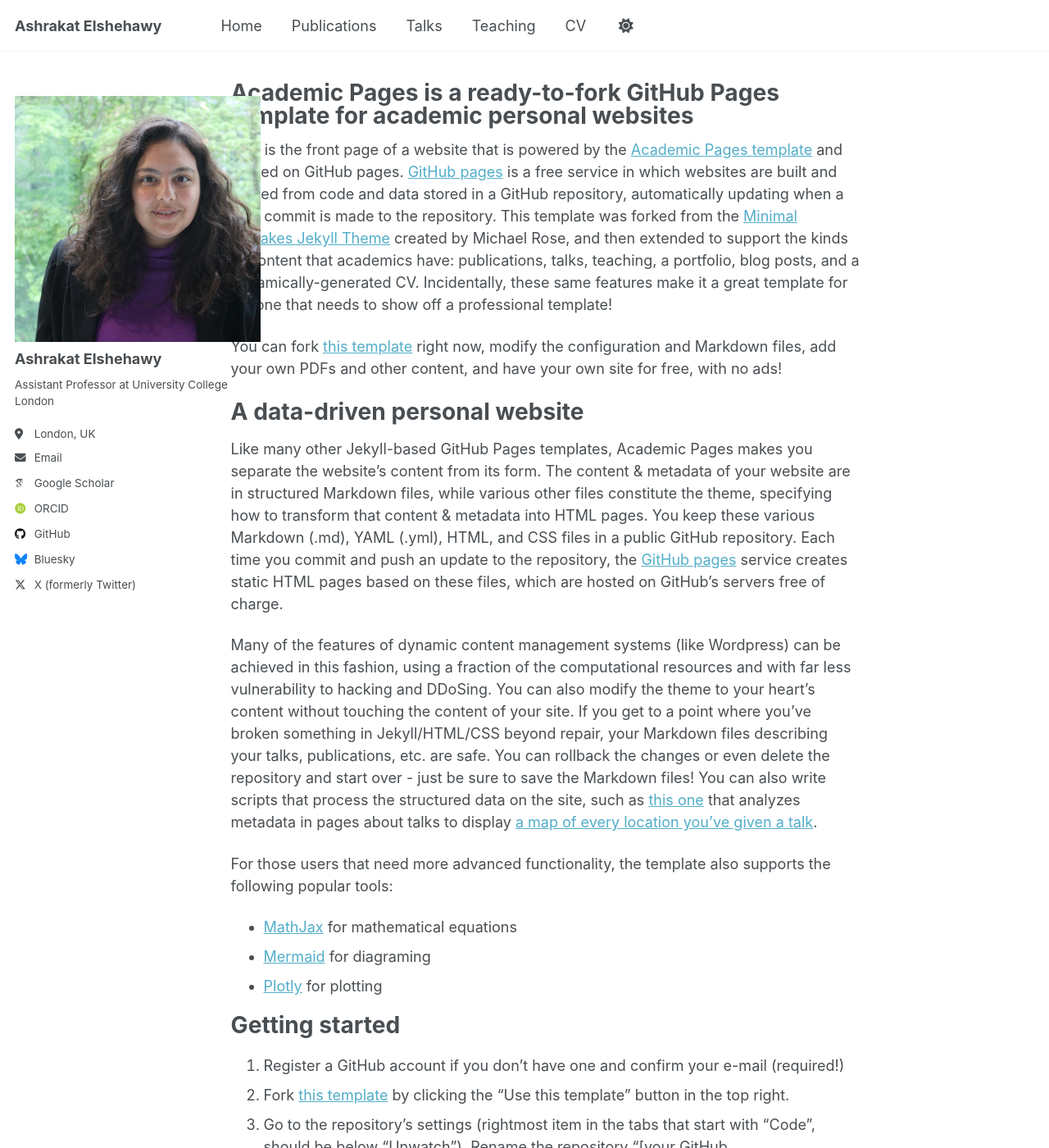
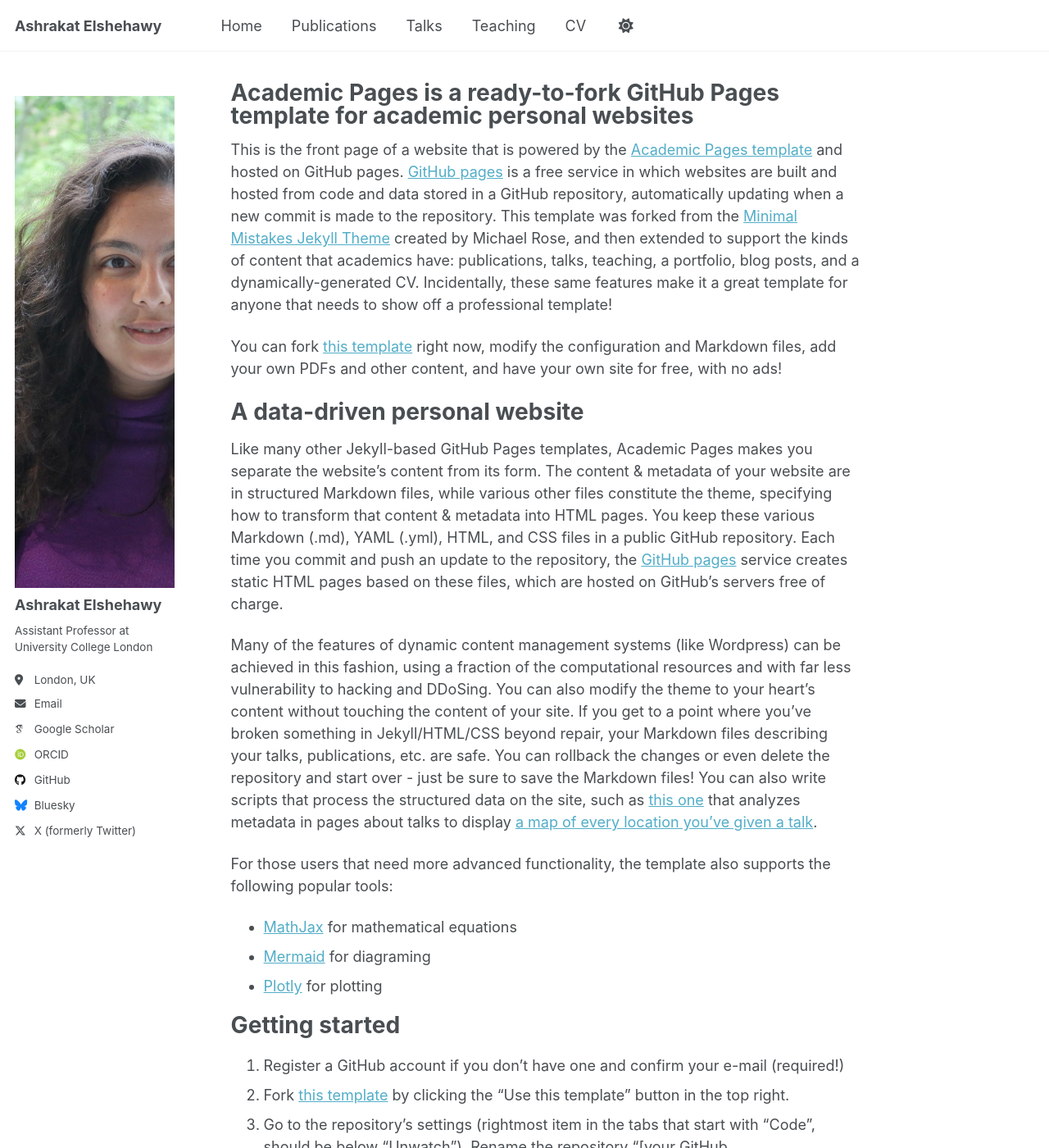
Before and after one commit to aelshehawy/aelshehawy.github.io, a Jekyll site: the page built from _pages/about.md, in a window 1280 px wide and 1400 px high. Shown: the whole window at 82% size. Built offline with Jekyll 4.4.1, drawn with Linux system fonts in a browser that asks for light colours; some web fonts are replaced; a script that is not in the unit is left out.

Commit message:
image adjustments

```diff
--- a/_sass/layout/_sidebar.scss
+++ b/_sass/layout/_sidebar.scss
@@ -25,7 +25,7 @@
   }
 
   @include breakpoint($large) {
-    @include span(3 of 12);  /* CHANGED: Increased from 2 to 3 to accommodate larger 300px image */
+    @include span(2 of 12);
     opacity: 1;
     -webkit-transition: opacity 0.2s ease-in-out;
             transition: opacity 0.2s ease-in-out;
@@ -36,7 +36,7 @@
   }
 
   @include breakpoint($x-large) {
-    max-width: 350px;  /* CHANGED: Increased from default to accommodate 300px image with padding */
+    max-width: $sidebar-link-max-width;
     padding-right: 0;
   }
 
@@ -84,10 +84,9 @@
 .sidebar .author__avatar img,
 img.author__avatar {
   border-radius: 0 !important;  /* Remove circular styling */
-  width: 300px !important;  /* Set to 300px */
-  height: 300px !important; /* Square at 300px */
-  object-fit: cover !important; /* Ensure image fills the space nicely */
-  max-width: 300px !important;  /* ADDED: Ensure it doesn't exceed 300px */
+  width: 700px;  /* Make it larger */
+  height: 600px; /* Make it square */
+  object-fit: cover; /* Ensure image fills the space nicely */
 }
 
 .author__content {
```
